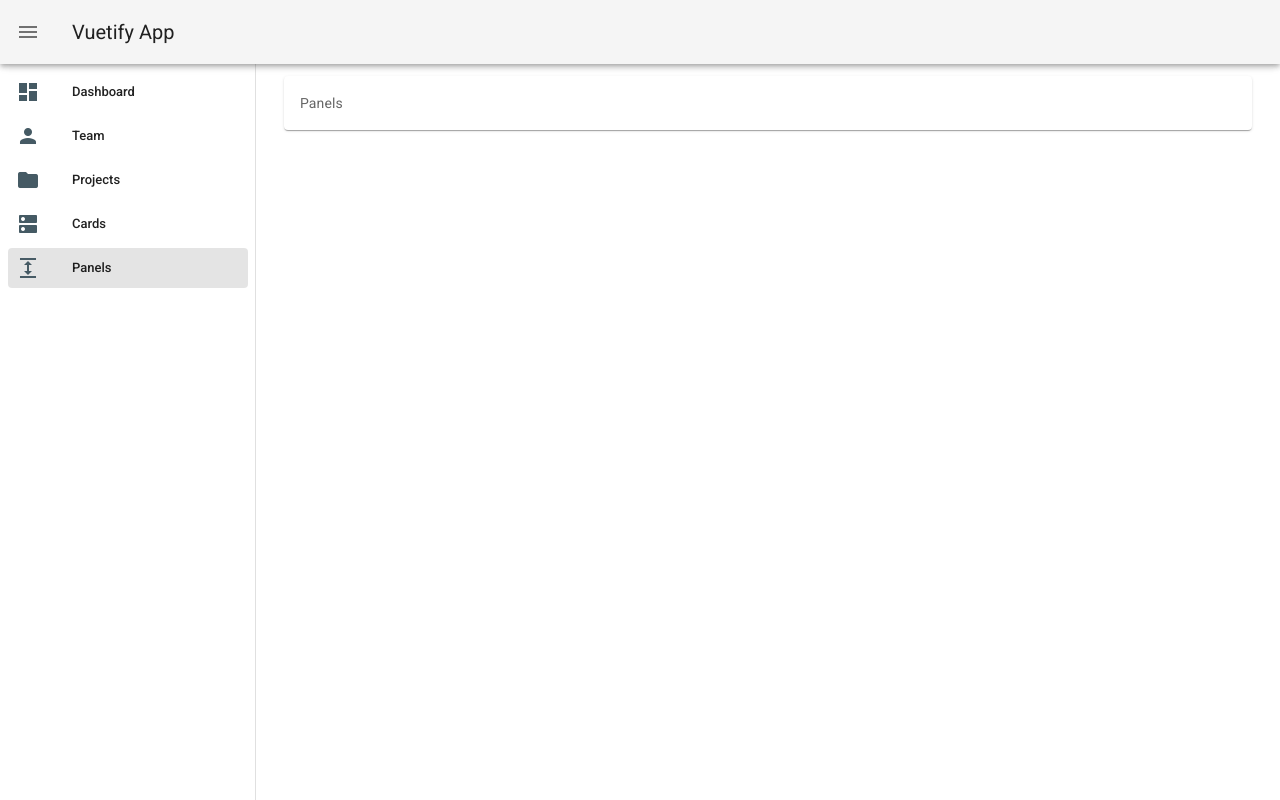
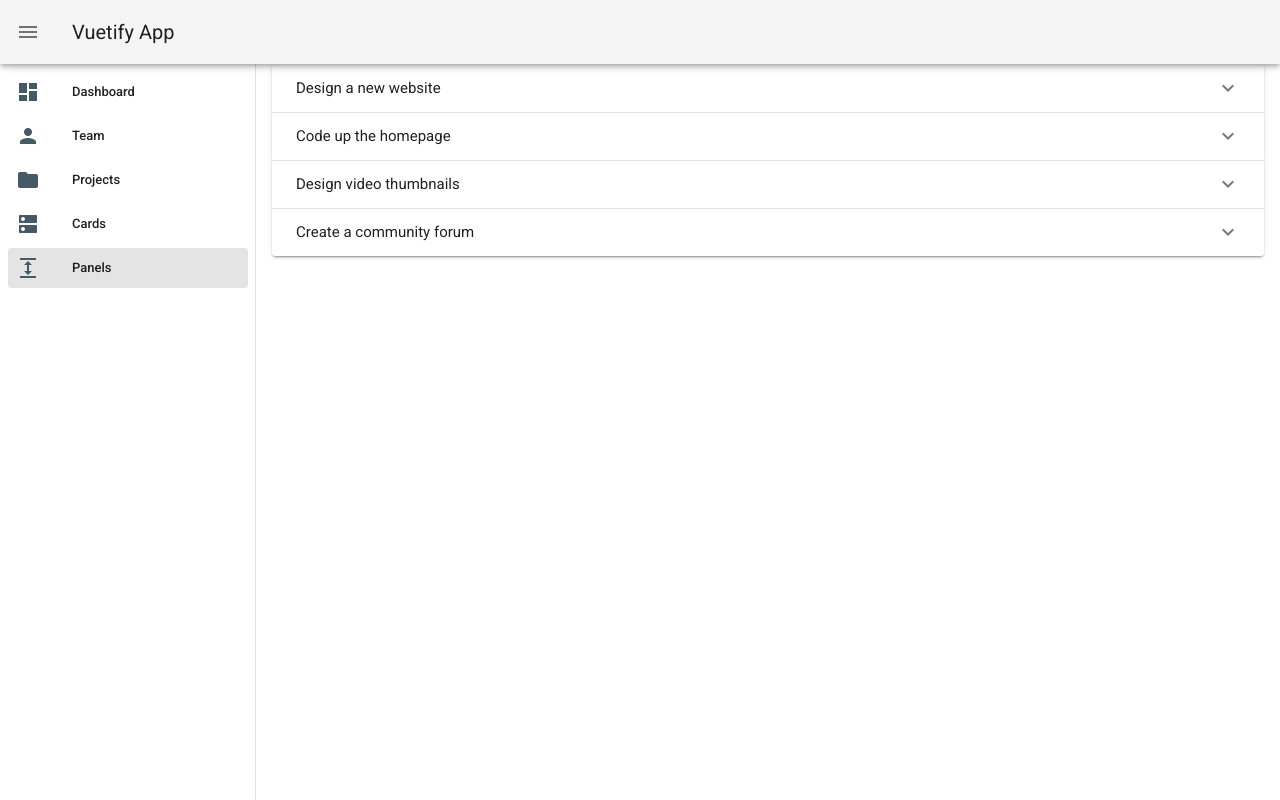
Before and after one commit to nisabalci/vue-test-project-3, a Vue app: page /panels in a window 1280 px wide. Built offline with nearby package versions, Linux system fonts and the light colour scheme.

Commit message:
Panels updated

```diff
--- a/src/views/Panels.vue
+++ b/src/views/Panels.vue
@@ -1,22 +1,15 @@
 <template>
-	<v-container class="projects">
-		<v-card elevation="1">
-			<v-card-text subheading grey--text>Panels</v-card-text>
-		</v-card>
-		<v-container class="my-5">
-			<v-expansion-panel>
-				<v-expansion-panel-content v-for="project in projects" :key="project.title">
-					<div slot="header">{{ project.title }}</div>
-					<v-card>
-						<v-card-text class="px-4 grey--text">
-							<div class="font-weight-bold">due by {{ project.due }}</div>
-							<div>{{ project.content }}</div>
-						</v-card-text>
-					</v-card>
-				</v-expansion-panel-content>
-			</v-expansion-panel>
-		</v-container>
-	</v-container>
+	<v-expansion-panels>
+		<v-expansion-panel v-for="project in projects" :key="project.title">
+			<v-expansion-panel-header>
+				{{ project.title }}
+			</v-expansion-panel-header>
+			<v-expansion-panel-content class="font-weight-bold grey--text"> due by {{ project.due }} </v-expansion-panel-content>
+			<v-expansion-panel-content class="grey--text">
+				{{ project.content }}
+			</v-expansion-panel-content>
+		</v-expansion-panel>
+	</v-expansion-panels>
 </template>
 <script>
 export default {
```
